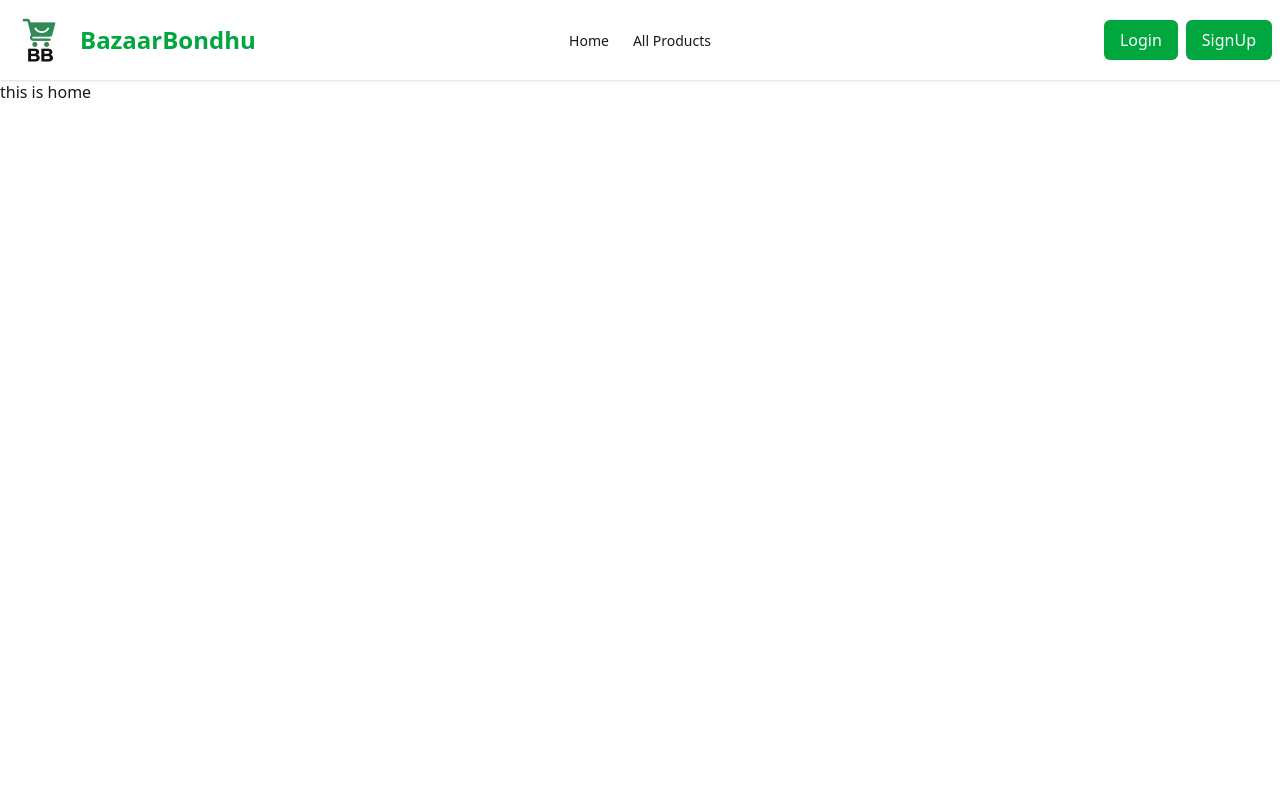
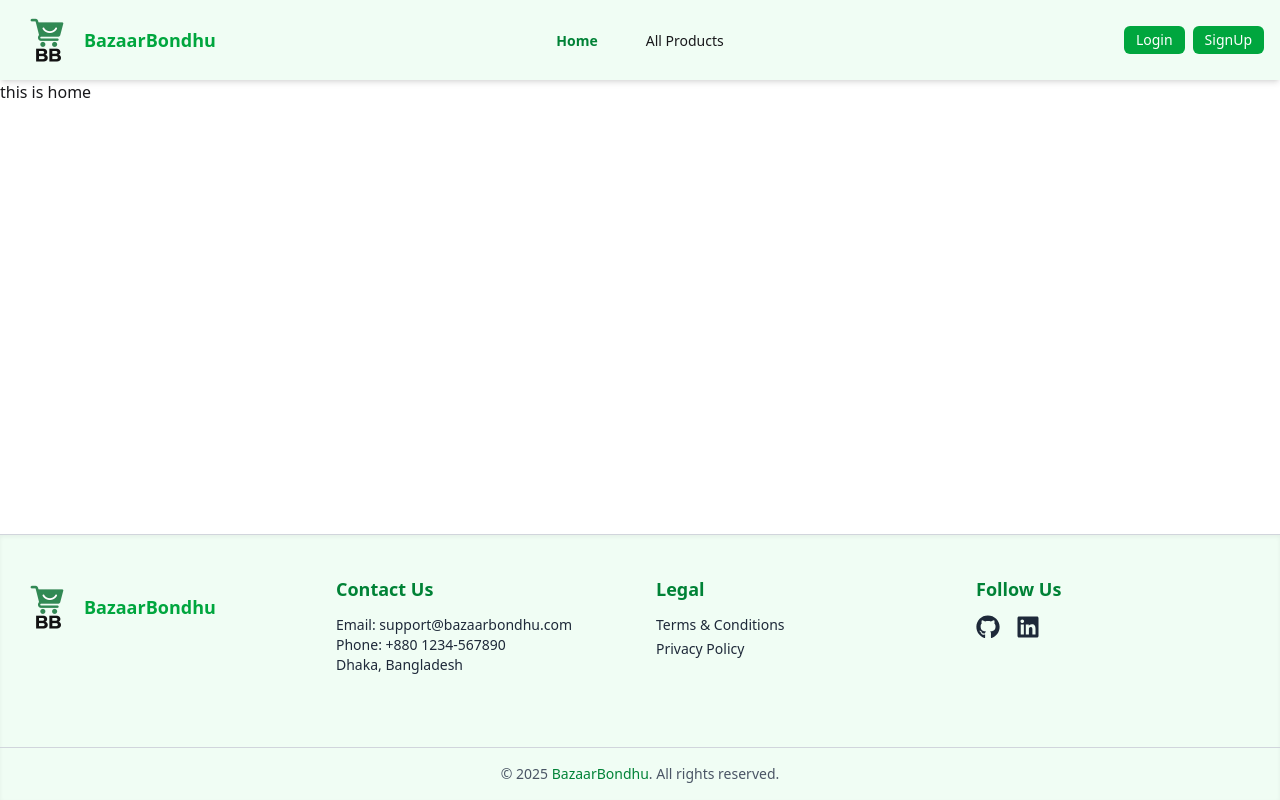
Before and after one commit to fahadbgnr/bazaar-bondhu-client, a React (Vite) app: page / in a window 1280 px wide. Built offline with nearby package versions, Linux system fonts and the light colour scheme.

Commit message:
footer and navabr done

```diff
--- a/package.json
+++ b/package.json
@@ -13,6 +13,7 @@
     "@tailwindcss/vite": "^4.1.11",
     "react": "^19.1.0",
     "react-dom": "^19.1.0",
+    "react-icons": "^5.5.0",
     "react-router": "^7.6.3",
     "tailwindcss": "^4.1.11"
   },
--- a/src/Pages/Shared/BBLogo/BBLogo.jsx
+++ b/src/Pages/Shared/BBLogo/BBLogo.jsx
@@ -5,15 +5,15 @@ import { Link } from 'react-router';
 const BBLogo = () => {
   return (
     <Link to="/" className="block">
-      <div className="flex items-center space-x-2">
+      <div className="flex items-center gap-0">
         {/* Logo Image */}
         <img
           src={Logo}
           alt="BazaarBondhu Logo"
           className="w-10 sm:w-12 md:w-14 lg:w-16 transition-all duration-300"
         />
-        {/* Logo Text */}
-        <span className="text-lg sm:text-xl md:text-2xl font-bold text-green-600">
+        {/* Text tightly aligned with logo */}
+        <span className="ml-1 text-sm sm:text-base md:text-lg font-bold text-green-600">
           BazaarBondhu
         </span>
       </div>
--- /dev/null
+++ b/src/Pages/Shared/Footer/Footer.jsx
@@ -0,0 +1,73 @@
+import React from 'react';
+import { FaGithub, FaLinkedin } from 'react-icons/fa';
+import { Link } from 'react-router';
+import BBLogo from '../BBLogo/BBLogo';
+
+const Footer = () => {
+  return (
+    <footer className="border-t border-gray-300 bg-green-50 text-gray-800 shadow-inner w-full">
+      <div className="container mx-auto px-4 py-10 grid grid-cols-1 sm:grid-cols-2 lg:grid-cols-4 gap-8">
+        {/* Logo & Name */}
+        <div className="flex items-start">
+          <BBLogo />
+        </div>
+
+        {/* Contact Info */}
+        <div>
+          <h3 className="text-lg font-semibold mb-3 text-green-700">Contact Us</h3>
+          <p className="text-sm">Email: support@bazaarbondhu.com</p>
+          <p className="text-sm">Phone: +880 1234-567890</p>
+          <p className="text-sm">Dhaka, Bangladesh</p>
+        </div>
+
+        {/* Terms */}
+        <div>
+          <h3 className="text-lg font-semibold mb-3 text-green-700">Legal</h3>
+          <ul className="space-y-1 text-sm">
+            <li>
+              <Link to="/terms" className="hover:text-green-600 transition">
+                Terms & Conditions
+              </Link>
+            </li>
+            <li>
+              <Link to="/privacy" className="hover:text-green-600 transition">
+                Privacy Policy
+              </Link>
+            </li>
+          </ul>
+        </div>
+
+        {/* Social Links */}
+        <div>
+          <h3 className="text-lg font-semibold mb-3 text-green-700">Follow Us</h3>
+          <div className="flex space-x-4 text-2xl">
+            <a
+              href="https://github.com/your-github-username"
+              target="_blank"
+              rel="noopener noreferrer"
+              className="hover:text-green-600 transition"
+            >
+              <FaGithub />
+            </a>
+            <a
+              href="https://linkedin.com/in/your-linkedin-id"
+              target="_blank"
+              rel="noopener noreferrer"
+              className="hover:text-green-600 transition"
+            >
+              <FaLinkedin />
+            </a>
+          </div>
+        </div>
+      </div>
+
+      {/* Bottom Bar */}
+      <div className="border-t border-gray-300 mt-8 py-4 text-center text-sm text-gray-600">
+        &copy; {new Date().getFullYear()}{' '}
+        <span className="text-green-700 font-medium">BazaarBondhu</span>. All rights reserved.
+      </div>
+    </footer>
+  );
+};
+
+export default Footer;
--- a/src/Pages/Shared/NavBar/NavBar.jsx
+++ b/src/Pages/Shared/NavBar/NavBar.jsx
@@ -3,55 +3,80 @@ import { Link, NavLink } from 'react-router';
 import BBLogo from '../BBLogo/BBLogo';
 
 const NavBar = () => {
-  const navItems = <>
-    <li><NavLink to="/">Home</NavLink></li>
-    <li><NavLink to="/allProducts">All Products</NavLink></li>
-  </>;
+    const navItems = (
+        <>
+            <li>
+                <NavLink
+                    to="/"
+                    className={({ isActive }) =>
+                        isActive ? 'text-green-700 font-semibold' : 'hover:text-green-600'
+                    }
+                >
+                    Home
+                </NavLink>
+            </li>
+            <li>
+                <NavLink
+                    to="/allProducts"
+                    className={({ isActive }) =>
+                        isActive ? 'text-green-700 font-semibold' : 'hover:text-green-600'
+                    }
+                >
+                    All Products
+                </NavLink>
+            </li>
+        </>
+    );
 
     return (
-    <div className="navbar bg-base-100 shadow-sm">
+        <div className="sticky top-0 z-50 bg-green-50 shadow-md">
+            <div className="navbar container mx-auto px-4">
                 {/* Start: Logo & Mobile Dropdown */}
                 <div className="navbar-start">
                     <div className="dropdown">
-          <div tabIndex={0} role="button" className="btn btn-ghost lg:hidden">
-            <svg xmlns="http://www.w3.org/2000/svg" className="h-5 w-5" fill="none"
-              viewBox="0 0 24 24" stroke="currentColor">
-              <path strokeLinecap="round" strokeLinejoin="round" strokeWidth="2"
-                d="M4 6h16M4 12h8m-8 6h16" />
+                        <label tabIndex={0} className="btn btn-ghost lg:hidden">
+                            <svg
+                                xmlns="http://www.w3.org/2000/svg"
+                                className="h-6 w-6"
+                                fill="none"
+                                viewBox="0 0 24 24"
+                                stroke="currentColor"
+                                strokeWidth={2}
+                            >
+                                <path strokeLinecap="round" strokeLinejoin="round" d="M4 6h16M4 12h16M4 18h16" />
                             </svg>
-          </div>
+                        </label>
                         <ul
                             tabIndex={0}
-            className="menu menu-sm dropdown-content bg-base-100 rounded-box z-10 mt-3 w-52 p-2 shadow">
+                            className="menu menu-compact dropdown-content mt-3 p-2 shadow bg-green-50 rounded-box w-52"
+                        >
                             {navItems}
                         </ul>
                     </div>
-        <span className="text-xl">
                     <BBLogo />
-        </span>
                 </div>
 
                 {/* Center: Nav items for large screen */}
                 <div className="navbar-center hidden lg:flex">
-        <ul className="menu menu-horizontal px-1">
-          {navItems}
-        </ul>
+                    <ul className="menu menu-horizontal px-1 space-x-6">{navItems}</ul>
                 </div>
 
                 {/* End: Auth Buttons */}
-      <div className="navbar-end space-x-2">
+                <div className="navbar-end flex flex-row items-center gap-2">
                     <Link
-          to='/login'
-          className='px-4 py-2 rounded-md bg-green-600 hover:bg-green-700 text-white font-medium transition'
+                        to="/login"
+                        className="px-3 py-1 text-sm rounded-md bg-green-600 hover:bg-green-700 text-white font-medium transition"
                     >
                         Login
                     </Link>
                     <Link
-          to='/register'
-          className='px-4 py-2 rounded-md bg-green-600 hover:bg-green-700 text-white font-medium transition'
+                        to="/register"
+                        className="px-3 py-1 text-sm rounded-md bg-green-600 hover:bg-green-700 text-white font-medium transition"
                     >
                         SignUp
                     </Link>
+                </div>
+
             </div>
         </div>
     );
--- a/src/layout/RootLayout.jsx
+++ b/src/layout/RootLayout.jsx
@@ -1,14 +1,21 @@
 import React from 'react';
 import { Outlet } from 'react-router';
 import NavBar from '../Pages/Shared/NavBar/NavBar';
+import Footer from '../Pages/Shared/Footer/Footer';
 
 const RootLayout = () => {
-    return (
-        <div>
-            <NavBar></NavBar>
-            <Outlet></Outlet>
-        </div>
-    );
+  return (
+    <div className="min-h-screen flex flex-col">
+      <NavBar />
+
+      {/* Main Content */}
+      <main className="flex-grow">
+        <Outlet />
+      </main>
+
+      <Footer />
+    </div>
+  );
 };
 
 export default RootLayout;
```
Also changed, not shown: 1 other file (tests, documents, lock files or other folders). Lines whose indentation alone changed are shown as unchanged.
